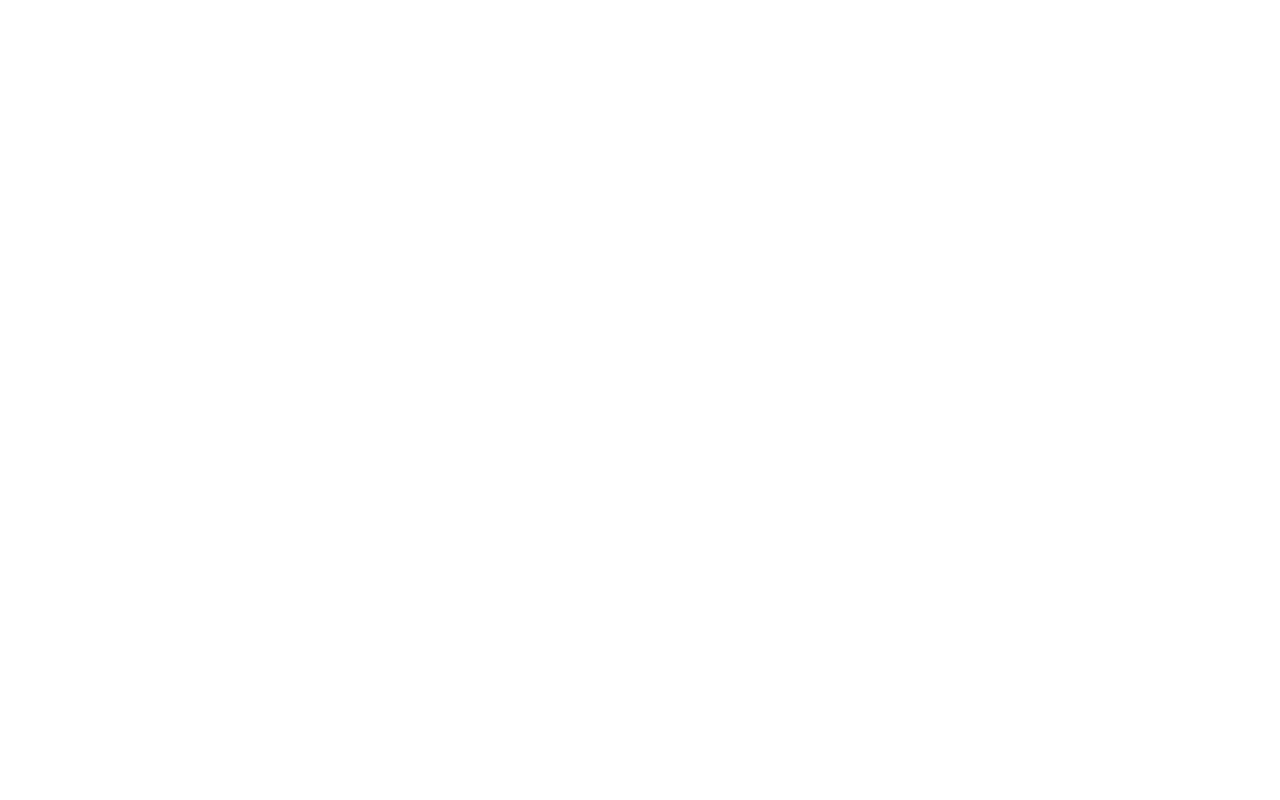
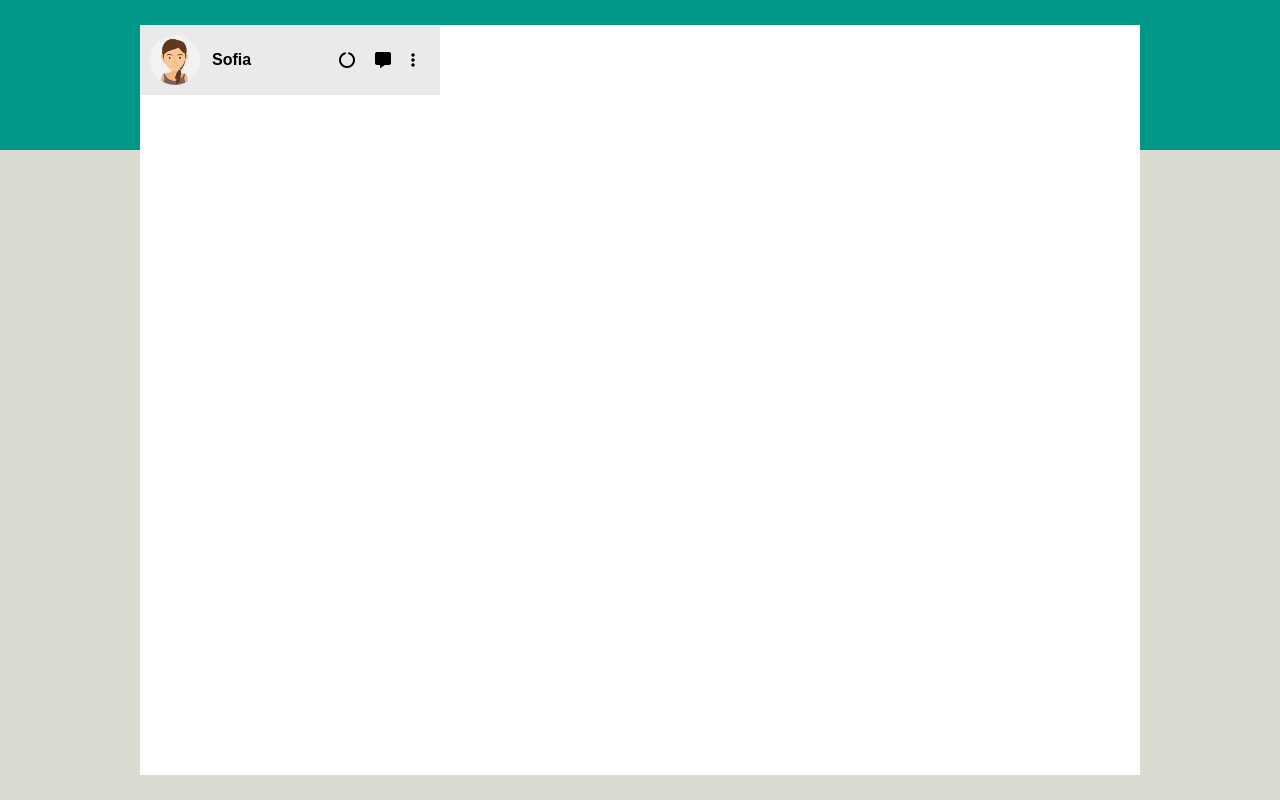
Before and after one commit to post-coder/vue-boolzapp, a plain HTML site: page index.html in a window 1280 px wide. Drawn offline with nearby package versions, Linux system fonts and the light colour scheme.

Commit message:
side menu completed

```diff
--- a/css/style.css
+++ b/css/style.css
@@ -0,0 +1,104 @@
+* {
+    margin: 0;
+    padding: 0;
+    box-sizing: border-box;
+}
+
+body {
+    font-family: sans-serif;
+}
+
+#app {
+    position: relative;
+
+    width: 100vw;
+    height: 100vh;
+}
+
+.back-top {
+    position: absolute;
+    top: 0;
+    left: 0;
+    width: 100%;
+    height: 150px;
+    background-color: #009688;
+    z-index: -1;
+
+}
+
+.back-bottom {
+    position: absolute;
+    bottom: 0;
+    left: 0;
+    width: 100%;
+    height: calc(100vh - 150px);
+    background-color: #dbdbd2;
+    z-index: -1;
+}
+
+
+/* ui */
+#ui-wrapper {
+    width: 100vw;
+    height: 100vh;
+
+    padding: 25px;
+}
+
+#ui {
+    width: 1000px;
+    /* test */
+    display: flex;
+
+    height: 100%;
+
+    margin: 0 auto;
+
+    background-color: white;
+}
+
+#ui * {
+    /* border: dotted 1px red; */
+}
+
+
+/* sidebar */
+#side-bar {
+    width: 30%;
+}
+
+#side-bar #side-menu {
+    display: flex;
+    justify-content: space-between;
+    align-items: center;
+
+    height: 70px;
+
+    padding: 10px;
+
+    background-color: #eaeaea;
+}
+
+#side-bar #user-profile {
+    display: flex;
+    align-items: center;
+    gap: 12px;
+    height: 100%;
+}
+
+#side-bar #user-profile img {
+    height: 100%;
+    border-radius: 50%;
+}
+
+#side-buttons {
+    display: flex;
+    gap: 20px;
+
+    padding: 0 15px;
+}
+
+
+#active-chat {
+    width: 70%;
+}
--- a/index.html
+++ b/index.html
@@ -6,10 +6,46 @@
     <title>Vue Boolzapp</title>
 
     <link rel="stylesheet" href="./css/style.css">
+
+    <!-- fontawesome -->
+    <link rel="stylesheet" href="https://cdnjs.cloudflare.com/ajax/libs/font-awesome/6.5.1/css/all.min.css" integrity="sha512-DTOQO9RWCH3ppGqcWaEA1BIZOC6xxalwEsw9c2QQeAIftl+Vegovlnee1c9QX4TctnWMn13TZye+giMm8e2LwA==" crossorigin="anonymous" referrerpolicy="no-referrer" />
 </head>
 <body>
 
-    <div id="app">
+    <div id="app" class="background">
+
+        <div class="back-top"></div>
+
+        <div id="ui-wrapper">
+
+            <div id="ui">
+
+                <aside id="side-bar">
+                    <div id="side-menu">
+                        <div id="user-profile">
+                            <img src="./img/avatar_io.jpg" alt="profile pic">
+                            <strong>Sofia</strong>
+                        </div>
+                        <div id="side-buttons">
+                            <i class="fa-solid fa-circle-notch"></i>
+                            <i class="fa-solid fa-message"></i>
+                            <i class="fa-solid fa-ellipsis-vertical"></i>
+                        </div>
+                    </div>
+                    <div id="search-bar"></div>
+                    <div id="chat-list">
+
+                    </div>
+                </aside>
+
+                <div id="active-chat">
+
+                </div>
+            </div>
+
+        </div>
+
+        <div class="back-bottom"></div>
 
     </div>
 
```
Also changed, not shown: img/avatar_1.jpg (added), img/avatar_2.jpg (added), img/avatar_3.jpg (added), img/avatar_4.jpg (added), img/avatar_5.jpg (added), img/avatar_6.jpg (added), img/avatar_7.jpg (added), img/avatar_8.jpg (added), img/avatar_io.jpg (added), img/mine.jpg (added).
